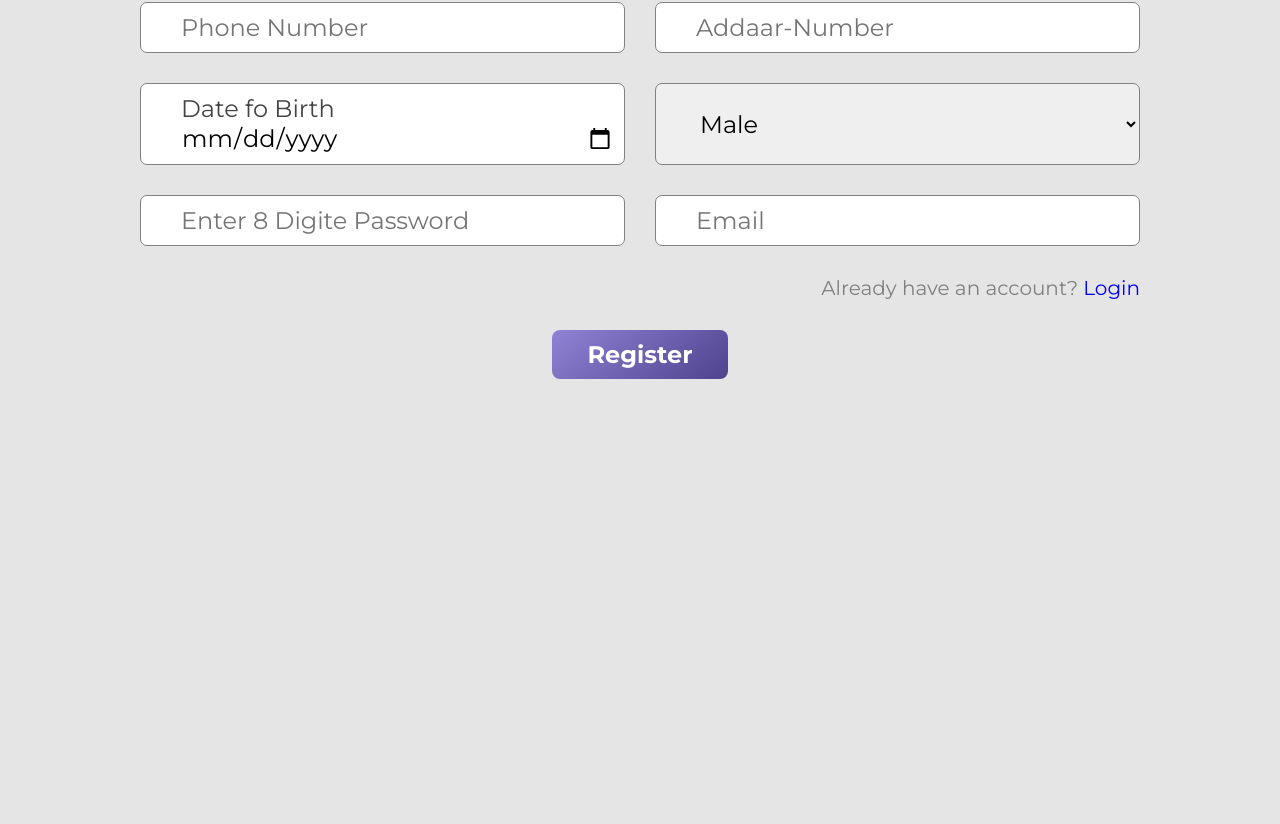
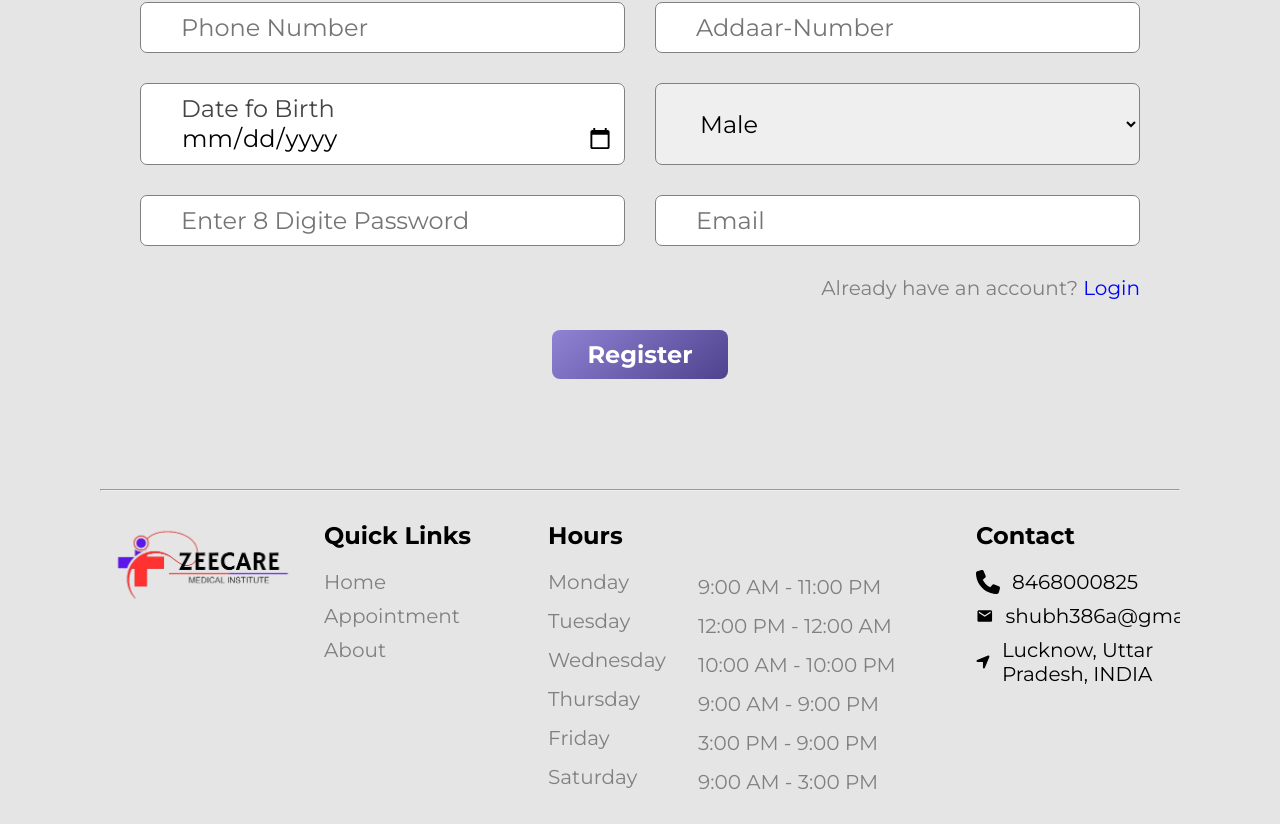
Before and after one commit to Shubham8468/Hospital_Management_System_Frontend, a React app: page /register in a window 1280 px wide. Shown: the part 400-1224 px from the top of the page. Before the commit the page ends 889 px from the top, so only its background shows below. Built offline with nearby package versions, Linux system fonts and the light colour scheme; no server answers; the HTML template or start-up script is replaced by a standard one.

Commit message:
Add Footer component with contact information, hours, and navigation links; integrate into App component

```diff
--- a/src/App.jsx
+++ b/src/App.jsx
@@ -11,6 +11,7 @@
 import Navbar from "../src/components/Navbar"
 import axios from "axios";
 import { Context } from "./main";
+import Footer from "./components/Footer";
 
 
 const App = () => {
@@ -44,7 +45,7 @@
           <Route path="/login" element={<Login />} />
           <Route path="/register" element={<Register />} />
         </Routes>
-
+       <Footer/>
       </Router>
       <ToastContainer />
     </ToastProvider>
--- a/src/components/Footer.jsx
+++ b/src/components/Footer.jsx
@@ -1,17 +1,88 @@
 import React from "react";
-const Footer=()=>{
-    return (
-        <>
-        <Footer className="container" >
-            <hr></hr>
-            <div className="content">
-                <div>
-                    <img className="logo-img" scr="/logo.png" alt="logo"/>
-                </div>
+import { Link } from "react-router-dom";
+import { FaLocationArrow, FaPhone } from "react-icons/fa6";
+import { MdEmail } from "react-icons/md";
+
+const Footer = () => {
+  const hours = [
+    {
+      id: 1,
+      day: "Monday",
+      time: "9:00 AM - 11:00 PM",
+    },
+    {
+      id: 2,
+      day: "Tuesday",
+      time: "12:00 PM - 12:00 AM",
+    },
+    {
+      id: 3,
+      day: "Wednesday",
+      time: "10:00 AM - 10:00 PM",
+    },
+    {
+      id: 4,
+      day: "Thursday",
+      time: "9:00 AM - 9:00 PM",
+    },
+    {
+      id: 5,
+      day: "Friday",
+      time: "3:00 PM - 9:00 PM",
+    },
+    {
+      id: 6,
+      day: "Saturday",
+      time: "9:00 AM - 3:00 PM",
+    },
+  ];
+
+  return (
+    <>
+      <footer className={"container"}>
+        <hr />
+        <div className="content">
+          <div>
+            <img src="/logo.png" alt="logo" className="logo-img"/>
+          </div>
+          <div>
+            <h4>Quick Links</h4>
+            <ul>
+              <li><Link to={"/"}>Home</Link></li>
+              <li><Link to={"/appointment"}>Appointment</Link></li>
+              <li><Link to={"/about"}>About</Link></li>
+            </ul>
+          </div>
+          <div>
+            <h4>Hours</h4>
+            <ul>
+              {hours.map((element) => (
+                <li key={element.id}>
+                  <span>{element.day}</span>
+                  <span>{element.time}</span>
+                </li>
+              ))}
+            </ul>
+          </div>
+          <div>
+            <h4>Contact</h4>
+            <div>
+              <FaPhone />
+              <span>8468000825</span>
             </div>
+            <div>
+              <MdEmail />
+              <span>shubh386a@gmail.com</span>
+            </div>
+            <div>
+              <FaLocationArrow />
+              <span>Lucknow, Uttar Pradesh, INDIA</span>
+            </div>
+          </div>
+        </div>
+      </footer>
+    </>
+  );
+};
 
-        </Footer>
-        </>
-    )
-}
 export default Footer;
```
